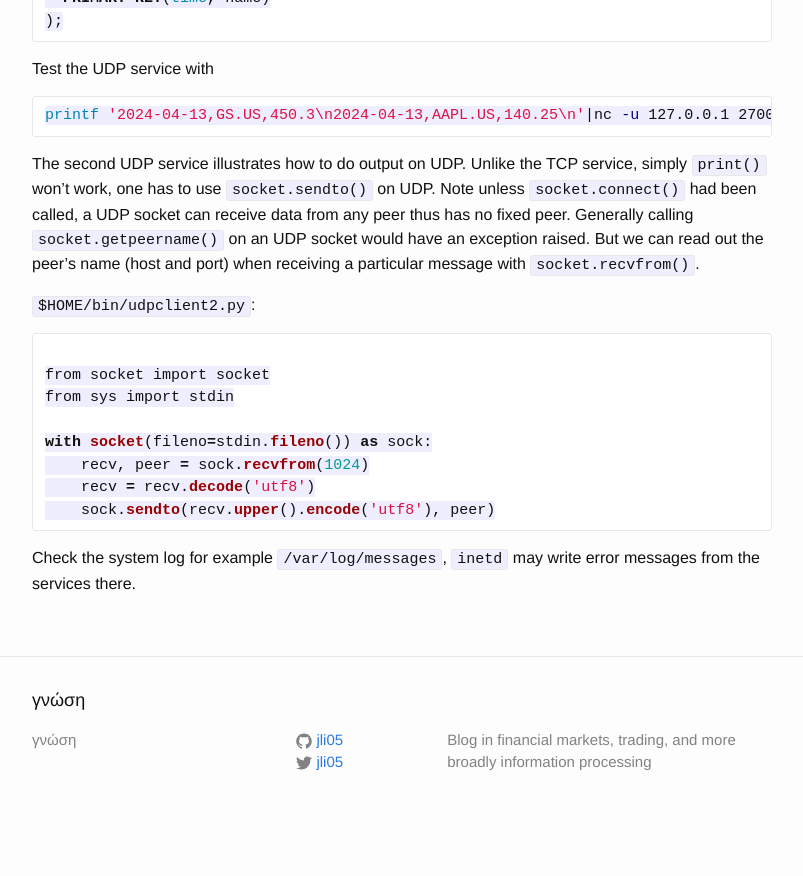
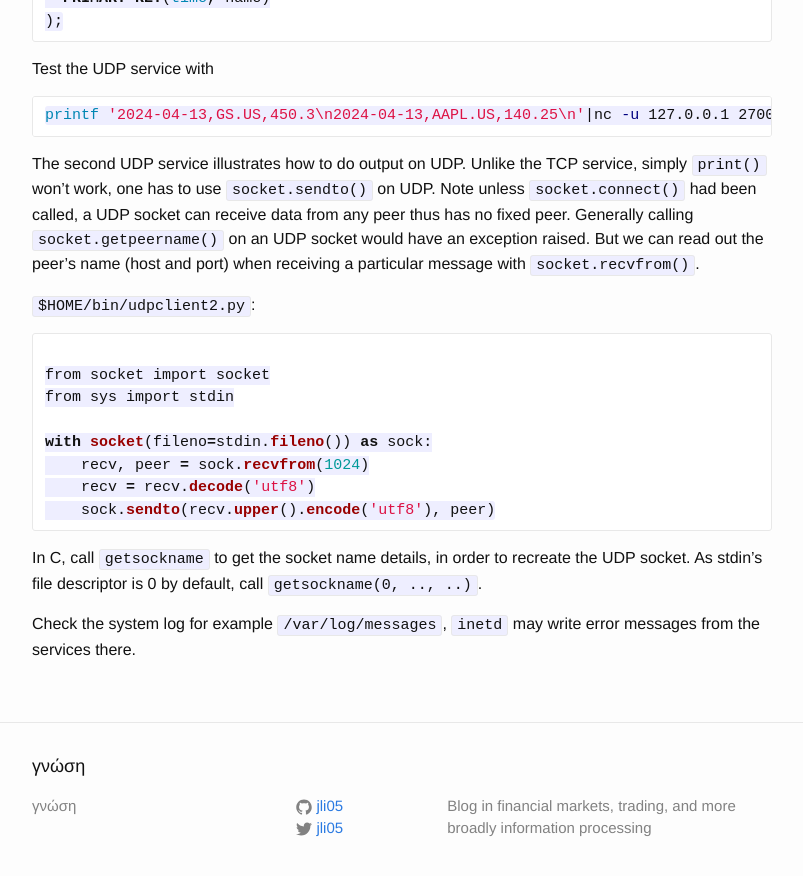
Before and after one commit to jli05/jli05.github.io, a Jekyll site: the page built from _posts/2024-04-16-inetd-and-UDP.md, in a window 1280 px wide and 900 px high, scrolled down 1658 px. Shown: the top 876 px of the window, without its empty margins (238-1041 px from the left). Built offline with Jekyll 4.4.1, drawn with Linux system fonts in a browser that asks for light colours; before the commit the page ends 2492 px from its top, so only the background shows below that.

Commit message:
add c getsockname

````diff
--- a/_posts/2024-04-16-inetd-and-UDP.md
+++ b/_posts/2024-04-16-inetd-and-UDP.md
@@ -95,4 +95,6 @@ with socket(fileno=stdin.fileno()) as sock:
     sock.sendto(recv.upper().encode('utf8'), peer)
 ```
 
+In C, call `getsockname` to get the socket name details, in order to recreate the UDP socket. As stdin's file descriptor is 0 by default, call `getsockname(0, .., ..)`.
+
 Check the system log for example `/var/log/messages`, `inetd` may write error messages from the services there.
````
